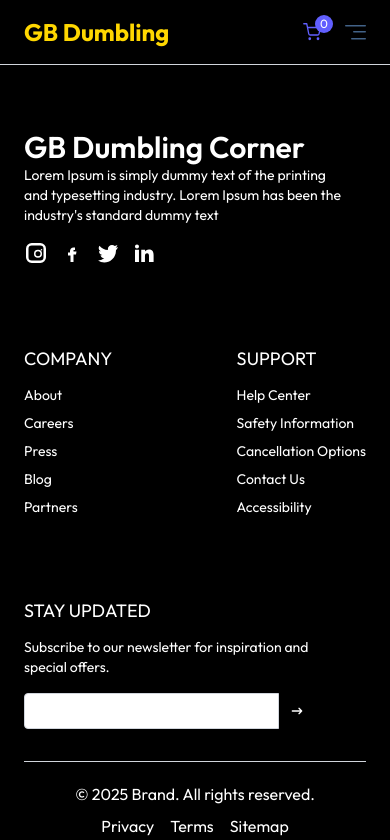
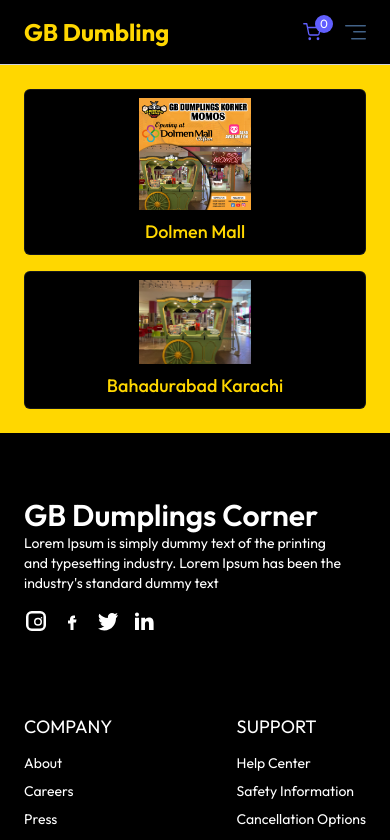
Before and after one commit to Hafizjunaid971/GbDUMBLING, a React (Vite) app in the folder client/: page /branches in a window 390 px wide. Shown: the top 840 px of the page. Built offline with nearby package versions, Linux system fonts and the light colour scheme; no server answers.

Commit message:
mobile responsive

```diff
--- a/client/src/App.jsx
+++ b/client/src/App.jsx
@@ -16,6 +16,8 @@
 import AddProduct from "./pages/seller/AddProduct";
 import ProductList from "./pages/seller/ProductList";
 import Orders from "./pages/seller/Orders";
+import Branches from "./pages/Branches";
+
 const App = () => {
   const isSellerPath = useLocation().pathname.includes("seller");
   const { showUserLogin, isSeller } = useAppContext();
@@ -30,6 +32,7 @@
         <Routes>
           <Route path="/" element={<Home />} />
           <Route path="/products" element={<Products />} />
+           <Route path="/branches" element={<Branches />} />
           <Route path="/products/:category" element={<ProductCategory />} />
           <Route path="/product/:category/:id" element={<SingleProduct />} />
           <Route path="/cart" element={<Cart />} />
--- a/client/src/assets/assets.js
+++ b/client/src/assets/assets.js
@@ -75,7 +75,8 @@
 import gb24 from "./gb24.jpeg";
 import gb25 from "./gb25.jpeg";
 import gb26 from "./gb26.jpeg";
-import gb1 from "./gb1.jpeg";
+import gb27 from "./gb27.jpeg";
+import gb17 from "./gb17.jpeg";
 export const assets = {
   logo,
   search_icon,
@@ -163,7 +164,22 @@
 
   },
 ];
-
+export const Branches = [
+  {
+    text: "Dolmen Mall",
+    path: "Dolmen Mall",
+    image: gb27,
+    bgColor: "#000000",
+    textColor: "#FFD700",
+  },
+  {
+    text: "Bahadurabad Karachi",
+    path: "Bahadurabad Karachi",
+    image: gb17,
+    bgColor: "#000000",
+    textColor: "#FFD700",
+  },
+];
 export const footerLinks = [
   {
     title: "Quick Links",
--- a/client/src/components/BestSeller.jsx
+++ b/client/src/components/BestSeller.jsx
@@ -6,7 +6,7 @@
   return (
     <div className="mt-16">
       <p className="text-2xl md:text-3xl font-medium">Items</p>
-      <div className="my-6 grid grid-cols-1 sm:grid-cols-2 md:grid-cols-4 lg:grid-cols-5 gap-4 items-center justify-center ">
+    <div className="my-6 grid grid-cols-2 sm:grid-cols-2 md:grid-cols-4 lg:grid-cols-5 gap-4 items-center justify-center">
         {products
           .filter((product) => product.inStock)
           .slice(0, 10)
@@ -14,6 +14,10 @@
             <ProductCard key={index} product={product} />
           ))}
       </div>
+
+
+
+
     </div>
   );
 };
--- a/client/src/components/Footer.jsx
+++ b/client/src/components/Footer.jsx
@@ -3,7 +3,7 @@
     <div class="bg-black text-white pt-8 px-6 md:px-16 lg:px-24 xl:px-32">
       <div className="flex flex-wrap justify-between gap-12 md:gap-6">
         <div className="max-w-80">
-          <h1 className="text-3xl text-white pt-8 font-semibold text-[#212121]">GB Dumbling Corner</h1>
+          <h1 className="text-3xl text-white pt-8 font-semibold text-[#212121]">GB Dumplings Corner</h1>
           <p className="text-sm">
             Lorem Ipsum is simply dummy text of the printing and typesetting
             industry. Lorem Ipsum has been the industry's standard dummy text
@@ -78,11 +78,11 @@
             Subscribe to our newsletter for inspiration and special offers.
           </p>
           <div className="flex items-center mt-4">
-            <input
+            {/* <input
               type="text"
               className="bg-white rounded-l border border-gray-300 h-9 px-3 outline-none"
               placeholder="Your email"
-            />
+            /> */}
             <button className="flex items-center justify-center bg-black h-9 w-9 aspect-square rounded-r">
               {/* Arrow icon */}
               <svg
--- a/client/src/components/Navbar.jsx
+++ b/client/src/components/Navbar.jsx
@@ -46,6 +46,7 @@
       <div className="hidden sm:flex items-center gap-8 text-[#FFD700]">
         <Link to={"/"}>Home</Link>
         <Link to={"/products"}>All Products</Link>
+        <Link to={"/branches"}>Branches</Link>
 
         <div class="hidden lg:flex items-center text-sm gap-2 border border-white text-white px-3 rounded-full">
           <input
@@ -191,7 +192,9 @@
         <Link onClick={() => setOpen(false)} to={"/products"}>
           Products
         </Link>
-
+        <Link onClick={() => setOpen(false)} to={"/branches"}>
+          Branches
+        </Link>
         {user ? (
           <div className="relative group">
             <img src={assets.profile_icon} alt="" className="w-10" />
--- a/client/src/components/ProductCard.jsx
+++ b/client/src/components/ProductCard.jsx
@@ -1,95 +1,3 @@
-// import { assets } from "../assets/assets";
-// import { useAppContext } from "../context/AppContext";
-
-// const ProductCard = ({ product }) => {
-//   const { addToCart, removeFromCart, cartItems, navigate } = useAppContext();
-//   return (
-//     product && (
-//       <div
-//         onClick={() => {
-//           navigate(
-//             `/product/${product.category.toLowerCase()}/${product?._id}`
-//           );
-//           scrollTo(0, 0);
-//         }}
-//         className="border border-gray-500/20 rounded-md md:px-4 px-3 py-2 bg-black  bg-white min-w-56 max-w-56 w-full"
-//       >
-//         <div className="group cursor-pointer flex items-center justify-center px-2">
-
-//           <img
-//   className="group-hover:scale-105 transition max-w-26 md:max-w-36"
-//   src={product.image[0]}
-//   alt={product.name}
-// />
-
-//         </div>
-//         <div className="text-gray-500/60 text-sm">
-//           <p>{product.category}</p>
-//           <p className="text-gray-700 font-medium text-lg truncate w-full">
-//             {product.name}
-//           </p>
-//           <div className="flex items-center gap-0.5">
-//             {Array(5)
-//               .fill("")
-//               .map((_, i) => (
-//                 <img
-//                   key={i}
-//                   src={i < 4 ? assets.star_icon : assets.star_dull_icon}
-//                   alt="rating"
-//                   className="w-3 md:w-3.5"
-//                 />
-//               ))}
-//             <p>(4)</p>
-//           </div>
-//           <div className="flex items-end justify-between mt-3">
-//             <p className="md:text-xl text-base font-medium text-indigo-500">
-//               RS{product.offerPrice}{" "}
-//               {/* <span className="text-gray-500/60 md:text-sm text-xs line-through">
-//                 RS{product.price}
-//               </span> */}
-//             </p>
-//             <div
-//               onClick={(e) => e.stopPropagation()}
-//               className="text-indigo-500"
-//             >
-//               {!cartItems?.[product?._id] ? (
-//                 <button
-//                   onClick={() => addToCart(product?._id)}
-//                   className="flex items-center justify-center gap-1 bg-indigo-100 border border-indigo-300 md:w-[80px] w-[64px] h-[34px] rounded text-indigo-600 font-medium cursor-pointer"
-//                 >
-//                   <img src={assets.cart_icon} alt="cart icon" />
-//                   Add
-//                 </button>
-//               ) : (
-//                 <div className="flex items-center justify-center gap-2 md:w-20 w-16 h-[34px] bg-indigo-500/25 rounded select-none">
-//                   <button
-//                     onClick={() => removeFromCart(product?._id)}
-//                     className="cursor-pointer text-md px-2 h-full"
-//                   >
-//                     -
-//                   </button>
-//                   <span className="w-5 text-center">
-//                     {cartItems[product?._id]}
-//                   </span>
-//                   <button
-//                     onClick={() => addToCart(product?._id)}
-//                     className="cursor-pointer text-md px-2 h-full"
-//                   >
-//                     +
-//                   </button>
-//                 </div>
-//               )}
-//             </div>
-//           </div>
-//         </div>
-//       </div>
-//     )
-//   );
-// };
-// export default ProductCard;
-
-
-
 import { assets } from "../assets/assets";
 import { useAppContext } from "../context/AppContext";
 
@@ -104,7 +12,9 @@
           );
           scrollTo(0, 0);
         }}
-        className="border border-gray-500/20 rounded-md md:px-4 px-3 py-2 bg-black min-w-56 max-w-56 w-full cursor-pointer"
+        className="border border-gray-500/20 rounded-md md:px-4 px-3 py-2 bg-black min-w-36 max-w-56 w-full cursor-pointer"
+
+
       >
         <div className="group flex items-center justify-center px-2">
           <img
--- /dev/null
+++ b/client/src/pages/Branches.jsx
@@ -0,0 +1,40 @@
+// Branches.jsx
+import React from "react";
+import { useAppContext } from "../context/AppContext";
+import { Branches as branchAssets } from "../assets/assets"; // <-- yahan assets import
+
+const BranchCard = ({ branch }) => {
+  const { navigate } = useAppContext();
+
+  return (
+    <div
+    //   onClick={() => navigate(`/branch/${branch.path}`)}
+      className="border border-gray-500/20 rounded-md px-3 py-2 bg-black
+                 w-full sm:w-44 md:w-52 lg:w-60 cursor-pointer"
+      style={{ backgroundColor: branch.bgColor, color: branch.textColor }}
+    >
+      <div className="group flex items-center justify-center px-2">
+        <img
+          className="group-hover:scale-105 transition max-w-28 md:max-w-36"
+          src={branch.image}
+          alt={branch.text}
+        />
+      </div>
+      <p className="font-medium text-lg text-center mt-2">
+        {branch.text}
+      </p>
+    </div>
+  );
+};
+
+const Branches = () => {
+  return (
+    <div className="my-6 grid grid-cols-1 sm:grid-cols-2 md:grid-cols-3 lg:grid-cols-4 gap-4">
+      {branchAssets.map((branch, index) => (
+        <BranchCard key={index} branch={branch} />
+      ))}
+    </div>
+  );
+};
+
+export default Branches;
```
Also changed, not shown: client/src/components/Banner.jsx (+2 -25 lines), client/src/pages/MyOrders.jsx (+0 -89 lines).
